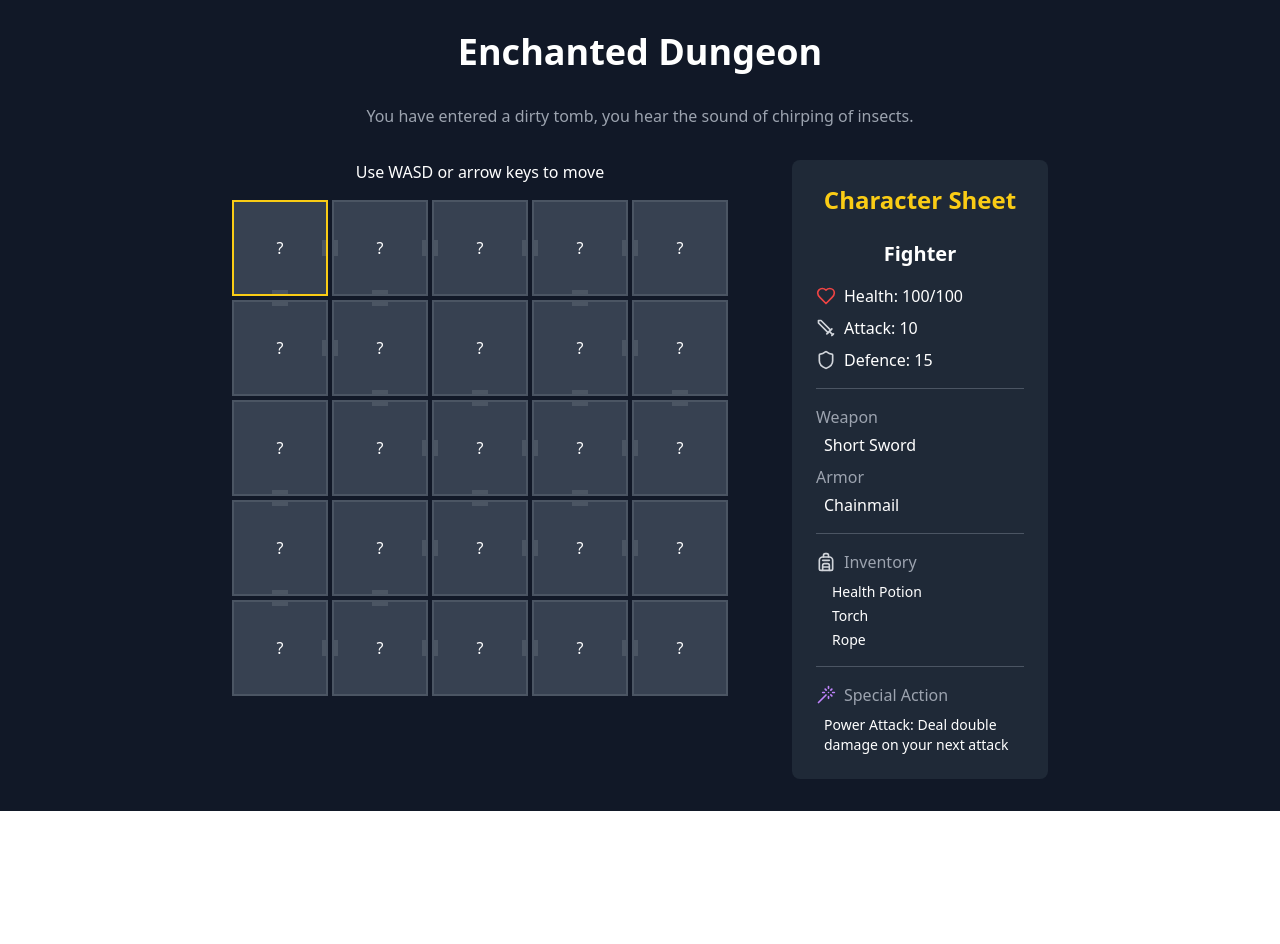
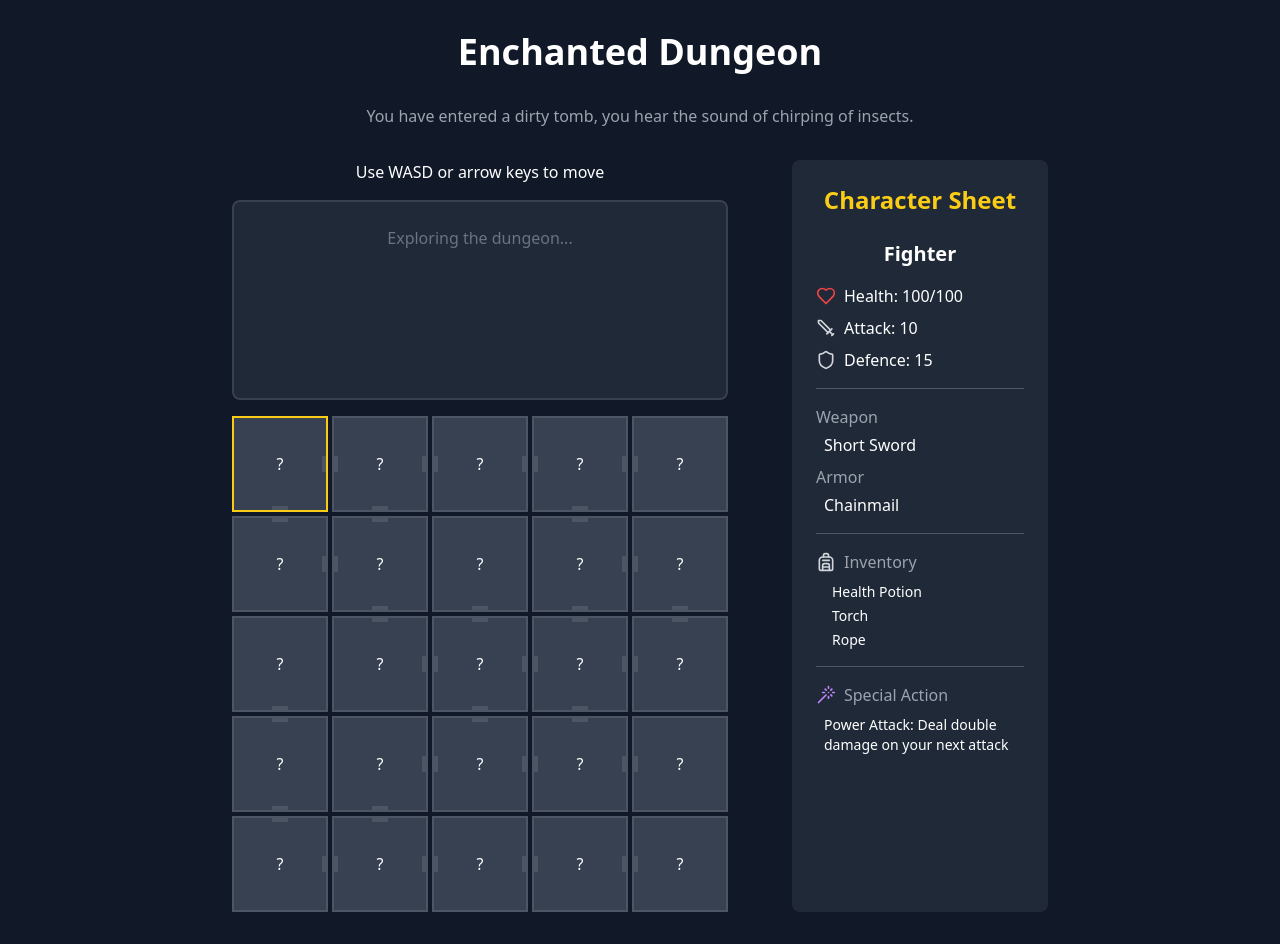
Before and after one commit to FilipStenbeck/enchanted-dungeon-odyssey, a React (Vite) app: page / in a window 1280 px wide. Before the commit the page ends 811 px from the top, so only its background shows below. Built offline with nearby package versions, Linux system fonts and the light colour scheme.

Commit message:
Make Encounter Component Always Visible
Update the RoomEncounter component to always be visible, ensuring it remains in the layout even when no encounter is active. The component will be empty in such cases, preventing any jumpy behavior in the UI.
[skip gpt_engineer]

```diff
--- a/src/components/RoomEncounter.tsx
+++ b/src/components/RoomEncounter.tsx
@@ -8,10 +8,10 @@ interface RoomEncounterProps {
 }
 
 const RoomEncounter = ({ encounter, onClose, isOpen }: RoomEncounterProps) => {
-  if (!encounter || !isOpen) return null;
-
   return (
-    <div className="bg-gray-800 p-6 rounded-lg border-2 border-gray-700 mb-4">
+    <div className="bg-gray-800 p-6 rounded-lg border-2 border-gray-700 mb-4 min-h-[200px]">
+      {encounter && isOpen ? (
+        <>
           <h2 className="text-xl font-bold mb-2">{encounter.title}</h2>
           <p className="text-gray-300 mb-4">{encounter.description}</p>
           <div className="flex flex-col gap-2">
@@ -28,6 +28,12 @@ const RoomEncounter = ({ encounter, onClose, isOpen }: RoomEncounterProps) => {
               </Button>
             ))}
           </div>
+        </>
+      ) : (
+        <div className="h-full flex items-center justify-center text-gray-500">
+          Exploring the dungeon...
+        </div>
+      )}
     </div>
   );
 };
```
Lines whose indentation alone changed are shown as unchanged.
